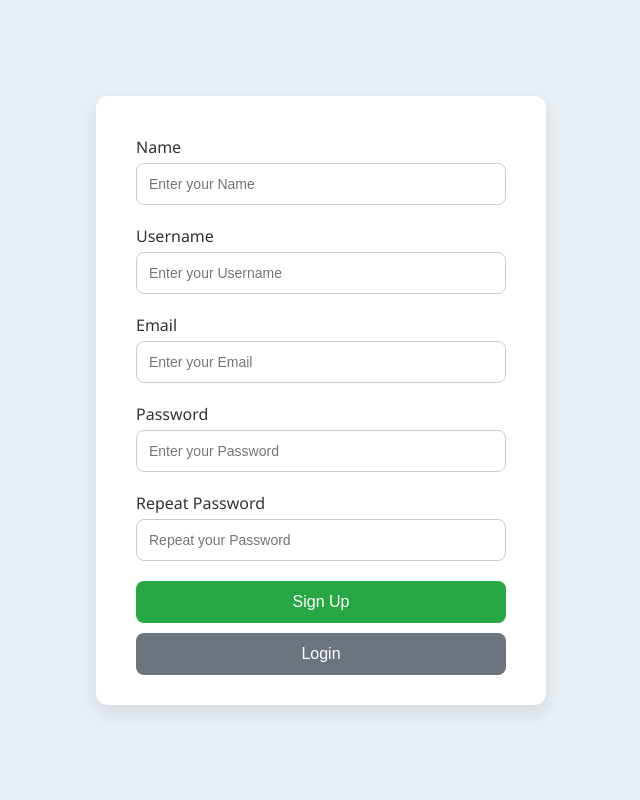
After one commit to Anassessalmany100/Project_php, a PHP site: page /signup.php in a window 1280 px wide. The commit adds this page. Shown: the whole page, without its empty margins (319-959 px from the left). Run offline with PHP 8.4, Linux system fonts and the light colour scheme.

Commit message:
add style to our sign up and log in pages

```diff
--- /dev/null
+++ b/signup.css
@@ -0,0 +1,78 @@
+/* Reset defaults */
+* {
+  margin: 0;
+  padding: 0;
+  box-sizing: border-box;
+}
+
+body {
+  font-family: "Segoe UI", Tahoma, Geneva, Verdana, sans-serif;
+  background: #e9f0f5;
+  height: 100vh;
+  display: flex;
+  justify-content: center;
+  align-items: center;
+}
+
+#signup {
+  background-color: #fff;
+  padding: 30px 40px;
+  border-radius: 12px;
+  box-shadow: 0 8px 20px rgba(0, 0, 0, 0.1);
+  width: 100%;
+  max-width: 450px;
+}
+
+form {
+  display: flex;
+  flex-direction: column;
+}
+
+label {
+  margin-top: 10px;
+  margin-bottom: 5px;
+  font-weight: 500;
+  color: #333;
+}
+
+input[type="text"],
+input[type="email"],
+input[type="password"] {
+  padding: 12px;
+  border: 1px solid #ccc;
+  border-radius: 8px;
+  margin-bottom: 10px;
+  font-size: 14px;
+  transition: border-color 0.3s ease;
+}
+
+input:focus {
+  border-color: #007bff;
+  outline: none;
+}
+
+button {
+  padding: 12px;
+  border: none;
+  border-radius: 8px;
+  font-size: 16px;
+  color: white;
+  margin-top: 10px;
+  cursor: pointer;
+}
+
+button[name="signup"] {
+  background-color: #28a745;
+}
+
+button[name="signup"]:hover {
+  background-color: #218838;
+}
+
+button[name="login"] {
+  background-color: #6c757d;
+}
+
+button[name="login"]:hover {
+  background-color: #5a6268;
+}
--- /dev/null
+++ b/signup.php
@@ -0,0 +1,39 @@
+<!DOCTYPE html>
+<html lang="en">
+<head>
+  <meta charset="UTF-8" />
+  <meta name="viewport" content="width=device-width, initial-scale=1.0" />
+  <title>Sign Up</title>
+  <link rel="stylesheet" href="signup.css" />
+</head>
+<body>
+  <div id="signup">
+    <form action="" method="post">
+      <label for="name">Name</label>
+      <input type="text" name="name" id="name" placeholder="Enter your Name" >
+
+      <label for="username">Username</label>
+      <input type="text" name="username" id="username" placeholder="Enter your Username" >
+
+      <label for="email">Email</label>
+      <input type="email" name="email" id="email" placeholder="Enter your Email" >
+
+      <label for="password">Password</label>
+      <input type="password" name="password" id="password" placeholder="Enter your Password" >
+
+      <label for="pass">Repeat Password</label>
+      <input type="password" name="repeat_password" id="pass" placeholder="Repeat your Password" >
+
+      <button type="submit" name="signup">Sign Up</button>
+      <button type="submit" name="login">Login</button>
+    </form>
+  </div>
+</body>
+</html>
+
+<?php
+if (isset($_POST["login"])) {
+  header("Location: login.php");
+  exit;
+}
+?>
```
Also changed, not shown: index.php (added, +11 -0 lines), login.css (added, +80 -0 lines), login.php (+15 -8 lines), singup.php (deleted, +0 -25 lines).
